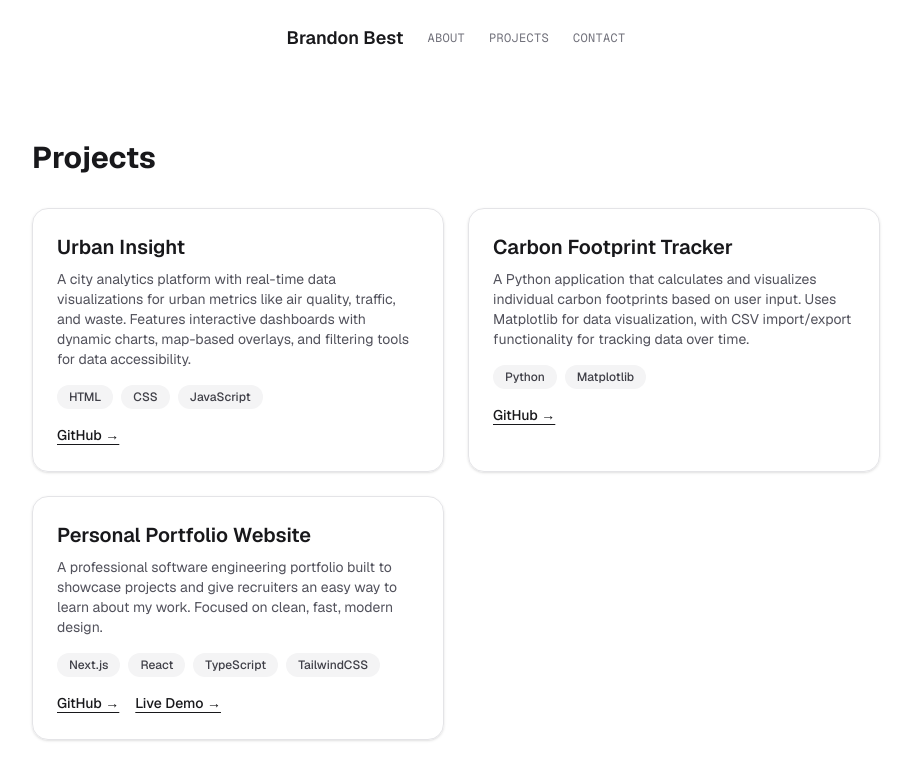
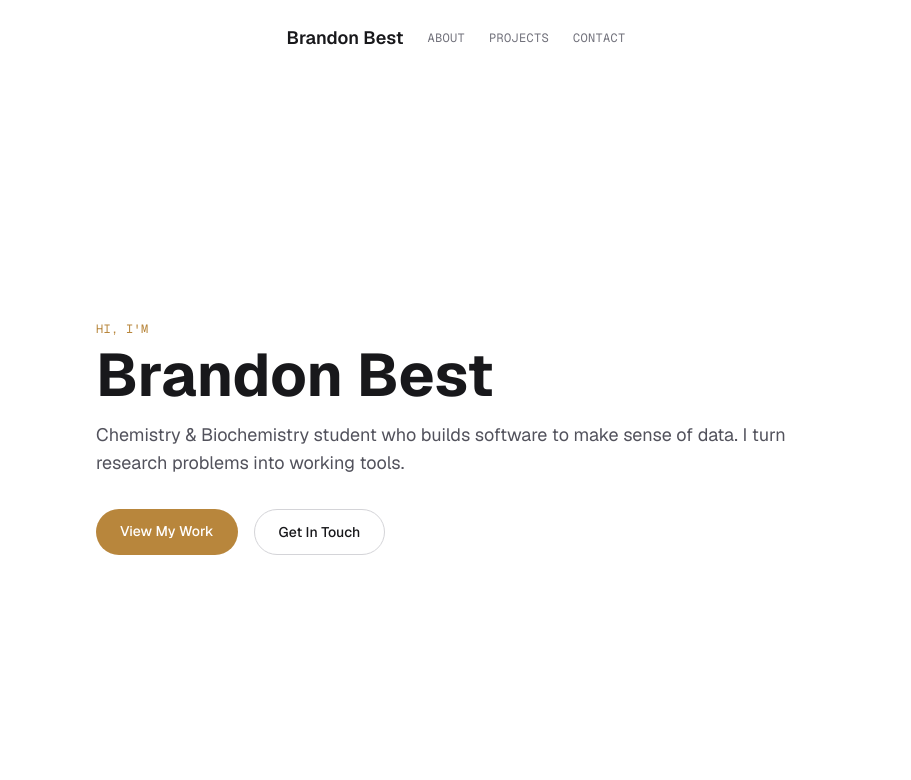
Before and after one commit to BBuster54/final-portfolio-website, a Next.js app: page / in a window 1280 px wide. Shown: the top 780 px of the page, without its empty margins (184-1095 px from the left). Built offline with nearby package versions, Linux system fonts and the light colour scheme.

Commit message:
Complete design pass: accent color and monospace styling across all pages

```diff
--- a/src/app/about/page.tsx
+++ b/src/app/about/page.tsx
@@ -19,15 +19,13 @@
       <h1 className="text-3xl font-bold text-zinc-900 dark:text-zinc-50">
         About Me
       </h1>
-
       <a
         href="/resume.pdf"
         download
-        className="mt-4 inline-block rounded-full bg-zinc-900 px-5 py-2.5 text-sm font-medium text-white transition hover:bg-zinc-700 dark:bg-zinc-50 dark:text-zinc-900 dark:hover:bg-zinc-200"
+        className="mt-4 inline-block rounded-full bg-accent px-5 py-2.5 text-sm font-medium text-white transition-colors hover:bg-zinc-900 dark:hover:bg-zinc-50 dark:hover:text-zinc-900"
       >
         Download Resume
       </a>
-
       <div className="mt-6 space-y-4 text-zinc-600 dark:text-zinc-400">
         <p>
           I&apos;m a Chemistry, Biochemistry, and Physics student at
@@ -52,21 +50,23 @@
           Outside of school and code, I play tennis, read, write, and
           volunteer with organizations like Jersey Cares and the YMCA/YWCA.
         </p>
-      </div><section className="mt-12">
+      </div>
+
+      <section className="mt-12">
         <h2 className="text-2xl font-bold text-zinc-900 dark:text-zinc-50">
           Skills
         </h2>
         <div className="mt-6 space-y-6">
           {skills.map((group) => (
             <div key={group.category}>
-              <h3 className="text-sm font-semibold uppercase tracking-wide text-zinc-500 dark:text-zinc-400">
+              <h3 className="font-mono text-xs uppercase tracking-wide text-accent">
                 {group.category}
               </h3>
               <ul className="mt-2 flex flex-wrap gap-2">
                 {group.items.map((item) => (
                   <li
                     key={item}
-                    className="rounded-full bg-zinc-100 px-3 py-1 text-xs font-medium text-zinc-700 dark:bg-zinc-800 dark:text-zinc-300"
+                    className="rounded-full bg-zinc-100 px-3 py-1 font-mono text-xs font-medium text-zinc-700 dark:bg-zinc-800 dark:text-zinc-300"
                   >
                     {item}
                   </li>
--- a/src/app/contact/page.tsx
+++ b/src/app/contact/page.tsx
@@ -7,16 +7,16 @@
       <p className="mt-4 text-zinc-600 dark:text-zinc-400">
         Feel free to reach out through any of the links below.
       </p>
-      <div className="mt-8 flex flex-col gap-4 text-zinc-900 dark:text-zinc-50">
+      <div className="mt-8 flex flex-col gap-4">
         <a
           href="mailto:b.best@student.fdu.edu"
-          className="text-lg font-medium underline underline-offset-4"
+          className="font-mono text-lg font-medium text-zinc-900 underline underline-offset-4 transition-colors hover:text-accent dark:text-zinc-50"
         >
           b.best@student.fdu.edu
         </a>
         <a
           href="https://github.com/BBuster54"
-          className="text-lg font-medium underline underline-offset-4"
+          className="font-mono text-lg font-medium text-zinc-900 underline underline-offset-4 transition-colors hover:text-accent dark:text-zinc-50"
         >
           GitHub →
         </a>
--- a/src/app/page.tsx
+++ b/src/app/page.tsx
@@ -1,16 +1,31 @@
-import ProjectCard from "@/components/ProjectCard";
-import { projects } from "@/data/projects";
+import Link from "next/link";
 
-export default function ProjectsPage() {
+export default function Home() {
   return (
-    <main className="mx-auto max-w-4xl px-6 py-16">
-      <h1 className="text-3xl font-bold text-zinc-900 dark:text-zinc-50">
-        Projects
+    <main className="mx-auto flex max-w-3xl flex-1 flex-col items-start justify-center px-6 py-24">
+      <p className="font-mono text-xs uppercase tracking-wide text-accent">
+        Hi, I&apos;m
+      </p>
+      <h1 className="mt-2 text-5xl font-bold text-zinc-900 dark:text-zinc-50 sm:text-6xl">
+        Brandon Best
       </h1>
-      <div className="mt-8 grid grid-cols-1 gap-6 sm:grid-cols-2">
-        {projects.map((project) => (
-          <ProjectCard key={project.slug} project={project} />
-        ))}
+      <p className="mt-4 text-lg text-zinc-600 dark:text-zinc-400">
+        Chemistry &amp; Biochemistry student who builds software to make
+        sense of data. I turn research problems into working tools.
+      </p>
+      <div className="mt-8 flex gap-4">
+        <Link
+          href="/projects"
+          className="rounded-full bg-accent px-6 py-3 text-sm font-medium text-white transition-colors hover:bg-zinc-900 dark:hover:bg-zinc-50 dark:hover:text-zinc-900"
+        >
+          View My Work
+        </Link>
+        <Link
+          href="/contact"
+          className="rounded-full border border-zinc-300 px-6 py-3 text-sm font-medium text-zinc-900 transition-colors hover:border-accent hover:text-accent dark:border-zinc-700 dark:text-zinc-50"
+        >
+          Get In Touch
+        </Link>
       </div>
     </main>
   );
--- a/src/app/projects/[slug]/page.tsx
+++ b/src/app/projects/[slug]/page.tsx
@@ -25,27 +25,28 @@
         {project.techStack.map((tech) => (
           <li
             key={tech}
-            className="rounded-full bg-zinc-100 px-3 py-1 text-xs font-medium text-zinc-700 dark:bg-zinc-800 dark:text-zinc-300"
+            className="rounded-full bg-zinc-100 px-3 py-1 font-mono text-xs font-medium text-zinc-700 dark:bg-zinc-800 dark:text-zinc-300"
           >
             {tech}
           </li>
         ))}
       </ul>
-
+      <div className="mt-6 flex gap-4 font-mono text-xs uppercase tracking-wide">
         <a
           href={project.githubUrl}
-        className="mt-6 inline-block text-sm font-medium text-zinc-900 underline underline-offset-4 dark:text-zinc-50"
+          className="text-zinc-900 underline underline-offset-4 transition-colors hover:text-accent dark:text-zinc-50"
         >
           View on GitHub →
         </a>
         {project.liveUrl && (
           <a
             href={project.liveUrl}
-          className="mt-6 ml-4 inline-block text-sm font-medium text-zinc-900 underline underline-offset-4 dark:text-zinc-50"
+            className="text-zinc-900 underline underline-offset-4 transition-colors hover:text-accent dark:text-zinc-50"
           >
             View Live Demo →
           </a>
         )}
+      </div>
     </main>
   );
 }
--- a/src/components/ProjectCard.tsx
+++ b/src/components/ProjectCard.tsx
@@ -7,9 +7,9 @@
 
 export default function ProjectCard({ project }: ProjectCardProps) {
   return (
-    <div className="rounded-2xl border border-zinc-200 p-6 shadow-sm transition hover:shadow-md dark:border-zinc-800">
+    <div className="rounded-2xl border border-zinc-200 p-6 shadow-sm transition-all hover:-translate-y-0.5 hover:border-accent hover:shadow-md dark:border-zinc-800">
       <Link href={`/projects/${project.slug}`}>
-  <h3 className="text-xl font-semibold text-zinc-900 hover:underline dark:text-zinc-50">
+        <h3 className="text-xl font-semibold text-zinc-900 transition-colors hover:text-accent dark:text-zinc-50">
           {project.title}
         </h3>
       </Link>
@@ -20,26 +20,28 @@
         {project.techStack.map((tech) => (
           <li
             key={tech}
-            className="rounded-full bg-zinc-100 px-3 py-1 text-xs font-medium text-zinc-700 dark:bg-zinc-800 dark:text-zinc-300"
+            className="rounded-full bg-zinc-100 px-3 py-1 font-mono text-xs font-medium text-zinc-700 dark:bg-zinc-800 dark:text-zinc-300"
           >
             {tech}
           </li>
         ))}
       </ul>
+      <div className="mt-4 flex gap-4 font-mono text-xs uppercase tracking-wide">
         <a
           href={project.githubUrl}
-        className="mt-4 inline-block text-sm font-medium text-zinc-900 underline underline-offset-4 dark:text-zinc-50"
+          className="text-zinc-900 underline underline-offset-4 transition-colors hover:text-accent dark:text-zinc-50"
         >
           GitHub →
         </a>
         {project.liveUrl && (
           <a
             href={project.liveUrl}
-          className="mt-4 ml-4 inline-block text-sm font-medium text-zinc-900 underline underline-offset-4 dark:text-zinc-50"
+            className="text-zinc-900 underline underline-offset-4 transition-colors hover:text-accent dark:text-zinc-50"
           >
             Live Demo →
           </a>
         )}
       </div>
+    </div>
   );
 }
```
Lines whose indentation alone changed are shown as unchanged.
